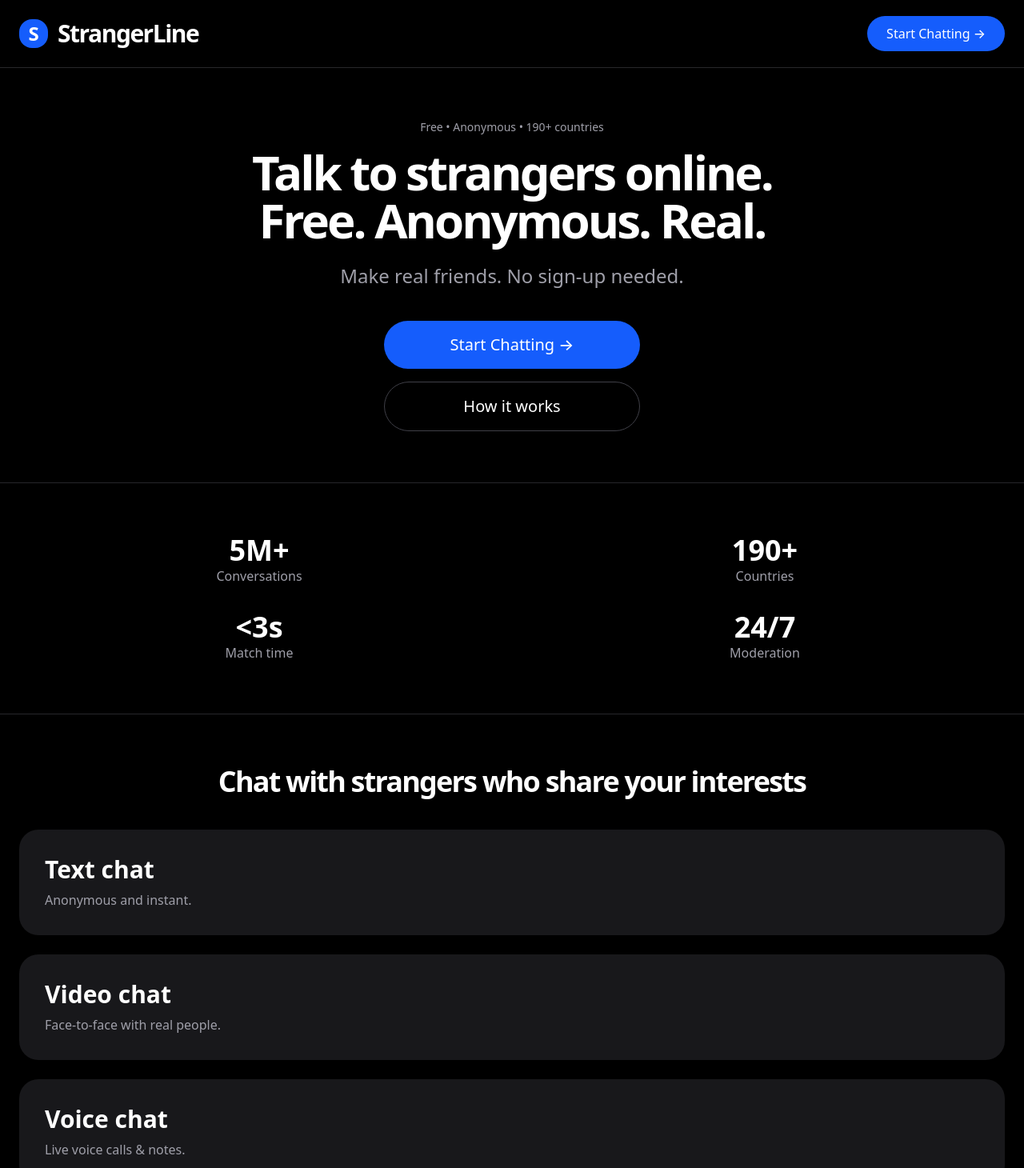
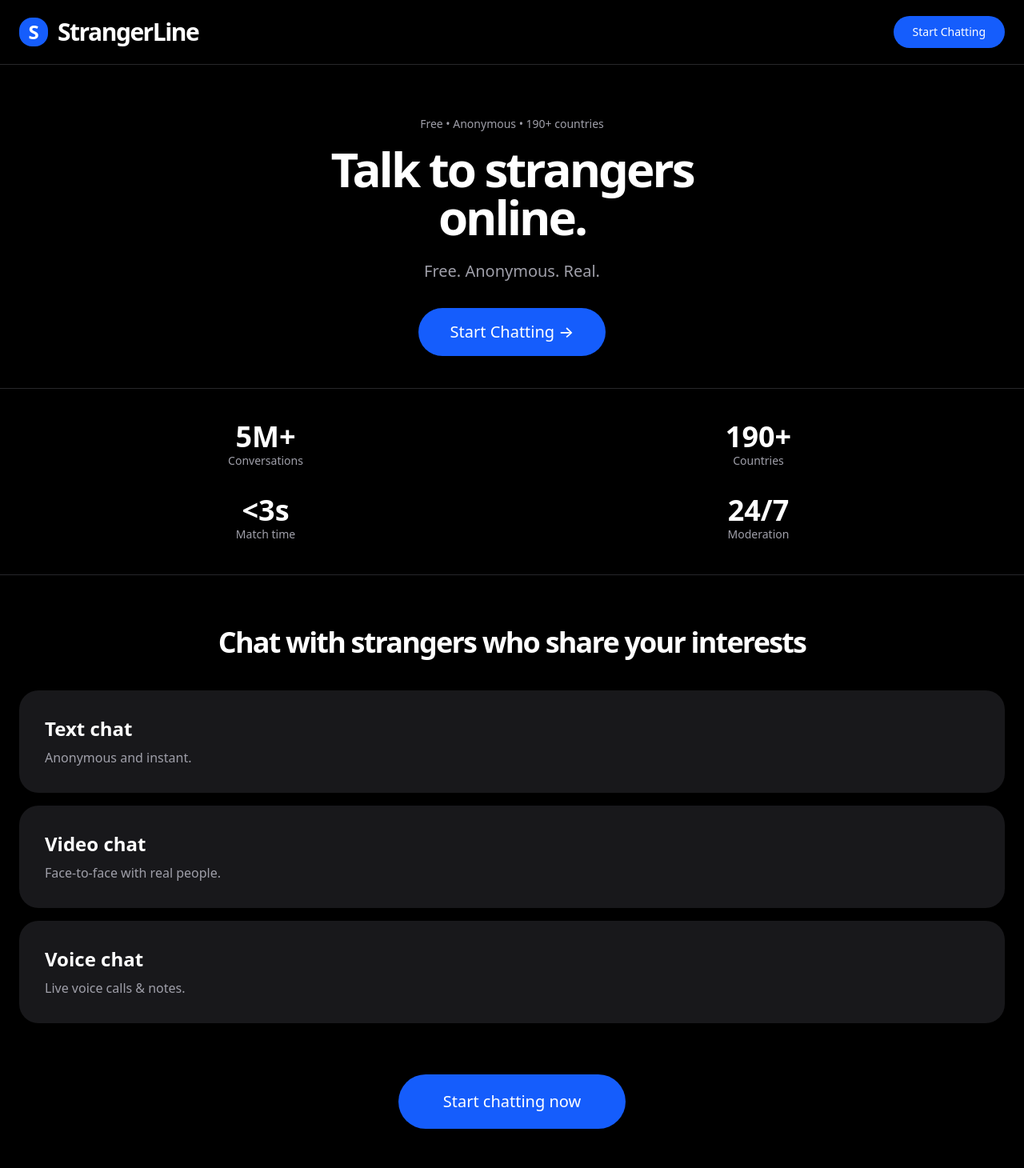
Before and after one commit to Exam-Mitra/AnyWhere, a Next.js app: page / in a window 1280 px wide. Shown: the top 1460 px of the page at 80% size. Built offline with nearby package versions, Linux system fonts and the light colour scheme.

Commit message:
Refactor layout and text sizes in Home component
Updated text sizes and adjusted layout for improved readability and consistency.

```diff
--- a/app/page.tsx
+++ b/app/page.tsx
@@ -3,67 +3,75 @@
 export default function Home() {
   return (
     <div className="min-h-screen bg-black text-white">
-      {/* Navbar */}
-      <div className="px-6 py-5 flex justify-between items-center border-b border-zinc-800">
+      {/* Top Bar */}
+      <div className="px-6 py-5 flex items-center justify-between border-b border-zinc-800">
         <div className="flex items-center gap-3">
           <div className="w-9 h-9 bg-blue-600 rounded-2xl flex items-center justify-center">
             <span className="font-bold text-2xl">S</span>
           </div>
           <span className="font-semibold text-3xl tracking-tighter">StrangerLine</span>
         </div>
-        <a href="/chat" className="bg-blue-600 px-6 py-2.5 rounded-full font-medium">Start Chatting →</a>
+        <a href="/chat" className="bg-blue-600 px-6 py-2.5 rounded-full font-medium text-sm">Start Chatting</a>
       </div>
 
-      {/* Hero */}
-      <div className="px-6 pt-16 text-center">
+      {/* Hero Section */}
+      <div className="px-6 pt-16 pb-10 text-center">
         <div className="text-sm text-zinc-400 mb-4">Free • Anonymous • 190+ countries</div>
 
         <h1 className="text-6xl font-semibold tracking-tighter leading-none mb-6">
-          Talk to strangers online.<br />Free. Anonymous. Real.
+          Talk to strangers<br />online.
         </h1>
 
-        <p className="text-2xl text-zinc-400 mb-10">Make real friends. No sign-up needed.</p>
+        <p className="text-xl text-zinc-400 mb-8">Free. Anonymous. Real.</p>
 
-        <div className="flex flex-col gap-4 items-center">
-          <a href="/chat" className="bg-blue-600 px-10 py-4 text-xl rounded-full font-medium w-full max-w-xs">
-            Start Chatting →
-          </a>
-          <a href="#how" className="border border-zinc-700 px-8 py-4 text-xl rounded-full w-full max-w-xs">
-            How it works
-          </a>
-        </div>
+        <a href="/chat" className="bg-blue-600 px-10 py-4 text-xl rounded-full font-medium inline-block">
+          Start Chatting →
+        </a>
       </div>
 
       {/* Stats */}
-      <div className="grid grid-cols-2 gap-8 px-6 py-16 text-center border-y border-zinc-800 mt-16">
-        <div><div className="text-4xl font-semibold">5M+</div><div className="text-zinc-400">Conversations</div></div>
-        <div><div className="text-4xl font-semibold">190+</div><div className="text-zinc-400">Countries</div></div>
-        <div><div className="text-4xl font-semibold">&lt;3s</div><div className="text-zinc-400">Match time</div></div>
-        <div><div className="text-4xl font-semibold">24/7</div><div className="text-zinc-400">Moderation</div></div>
+      <div className="grid grid-cols-2 gap-y-8 px-6 py-10 border-y border-zinc-800 text-center">
+        <div>
+          <div className="text-4xl font-semibold">5M+</div>
+          <div className="text-zinc-400 text-sm">Conversations</div>
+        </div>
+        <div>
+          <div className="text-4xl font-semibold">190+</div>
+          <div className="text-zinc-400 text-sm">Countries</div>
+        </div>
+        <div>
+          <div className="text-4xl font-semibold">&lt;3s</div>
+          <div className="text-zinc-400 text-sm">Match time</div>
+        </div>
+        <div>
+          <div className="text-4xl font-semibold">24/7</div>
+          <div className="text-zinc-400 text-sm">Moderation</div>
+        </div>
       </div>
 
       {/* Features */}
       <div className="px-6 py-16">
-        <h2 className="text-4xl font-semibold tracking-tighter text-center mb-10">Chat with strangers who share your interests</h2>
+        <h2 className="text-4xl font-semibold tracking-tighter mb-10 text-center">Chat with strangers who share your interests</h2>
 
-        <div className="space-y-6">
+        <div className="space-y-4">
           <div className="bg-zinc-900 p-8 rounded-3xl">
-            <h3 className="text-3xl font-semibold mb-2">Text chat</h3>
+            <h3 className="text-2xl font-semibold mb-2">Text chat</h3>
             <p className="text-zinc-400">Anonymous and instant.</p>
           </div>
           <div className="bg-zinc-900 p-8 rounded-3xl">
-            <h3 className="text-3xl font-semibold mb-2">Video chat</h3>
+            <h3 className="text-2xl font-semibold mb-2">Video chat</h3>
             <p className="text-zinc-400">Face-to-face with real people.</p>
           </div>
           <div className="bg-zinc-900 p-8 rounded-3xl">
-            <h3 className="text-3xl font-semibold mb-2">Voice chat</h3>
+            <h3 className="text-2xl font-semibold mb-2">Voice chat</h3>
             <p className="text-zinc-400">Live voice calls &amp; notes.</p>
           </div>
         </div>
       </div>
 
+      {/* Final CTA */}
       <div className="px-6 pb-20 text-center">
-        <a href="/chat" className="bg-blue-600 px-14 py-5 text-2xl rounded-full font-medium inline-block">
+        <a href="/chat" className="bg-blue-600 px-14 py-5 text-xl rounded-full font-medium inline-block">
           Start chatting now
         </a>
       </div>
```
